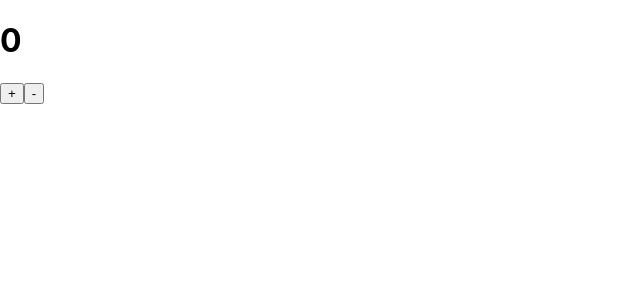
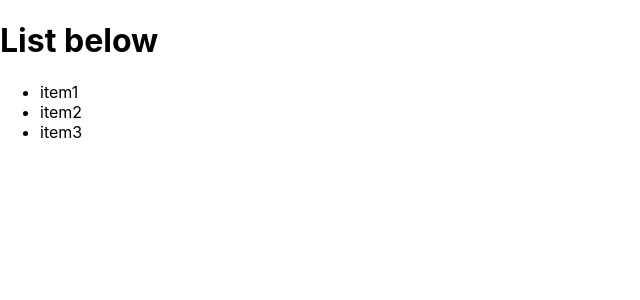
Before and after one commit to HornedCoder/ReactPracticeProblems, a React (Create React App) app: page / in a window 1280 px wide. Shown: the top 300 px of the page, without its empty margins (0-640 px from the left). Built offline with nearby package versions, Linux system fonts and the light colour scheme.

Commit message:
Adding Three And Four Component

```diff
--- /dev/null
+++ b/src/Four.js
@@ -0,0 +1,18 @@
+import React from 'react'
+
+const Four = () => {
+
+    const items = ["item1", "item2", "item3"]
+  return (
+    <div>
+    <h1>List below</h1>
+        <ul>
+            {items.map((item, index)=>{
+              return  <li key={index}>{item}</li>
+            })}
+        </ul>
+        </div>
+  )
+}
+
+export default Four
--- /dev/null
+++ b/src/Three.js
@@ -0,0 +1,15 @@
+import React,{useState} from 'react'
+
+const Three = () => {
+    const [input, setInput] = useState("");
+
+
+  return (
+    <div>
+        <input type= "text" value={input} onChange={(e) => setInput(e.target.value)}></input>
+        <h1>{input}</h1>
+    </div>
+  )
+}
+
+export default Three
--- a/src/index.js
+++ b/src/index.js
@@ -4,12 +4,16 @@ import './index.css';
 import reportWebVitals from './reportWebVitals';
 import Two from './Two';
 import One from './One';
+import Three from './Three';
+import Four from './Four';
 
 const root = ReactDOM.createRoot(document.getElementById('root'));
 root.render(
   <div>
     {/*<One />*/}
-    <Two />
+    {/*<Two />*/}
+    {/*<Three />*/}
+    <Four />
 
   </div>
 );
```
Also changed, not shown: 1 other file (tests, documents, lock files or other folders).
